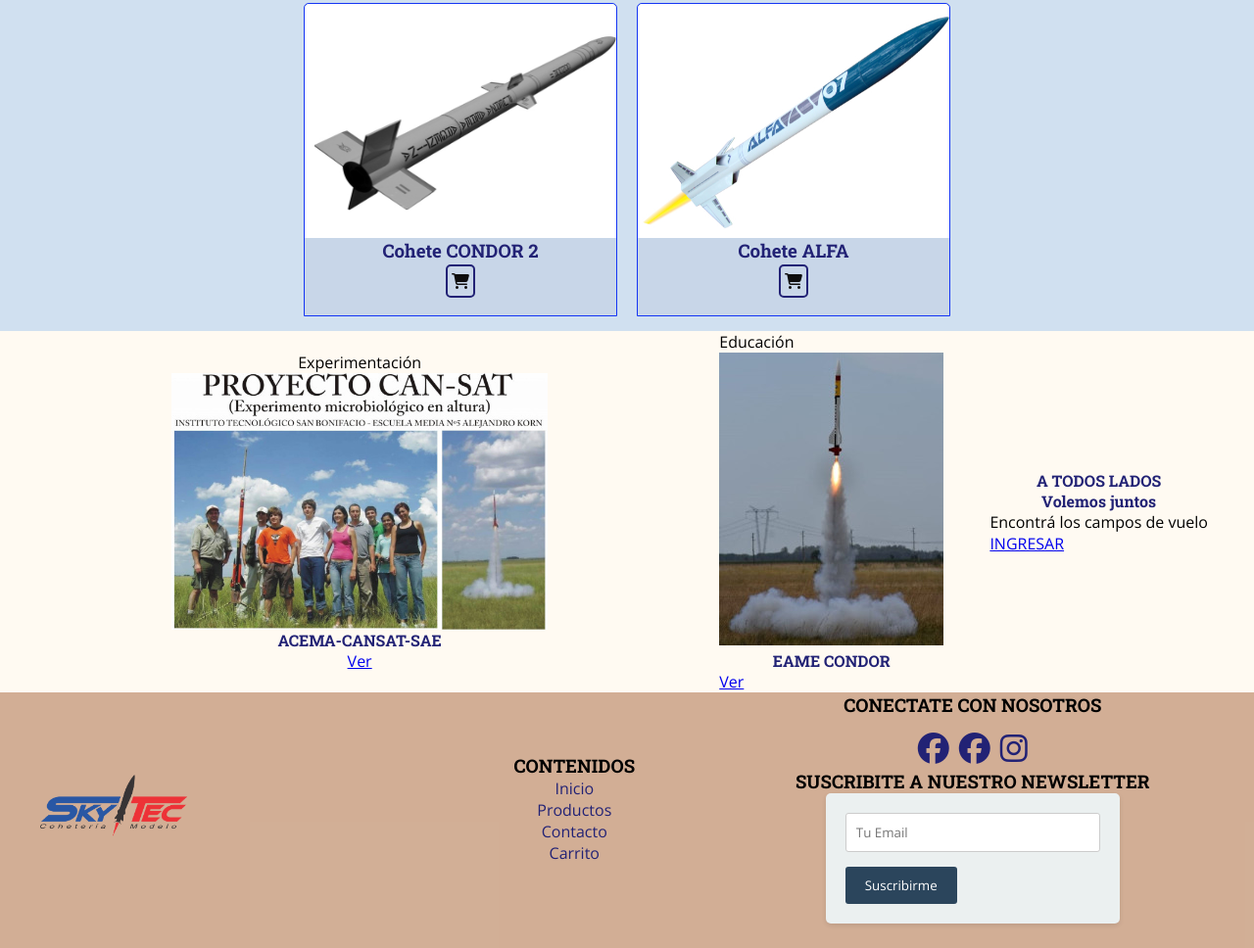
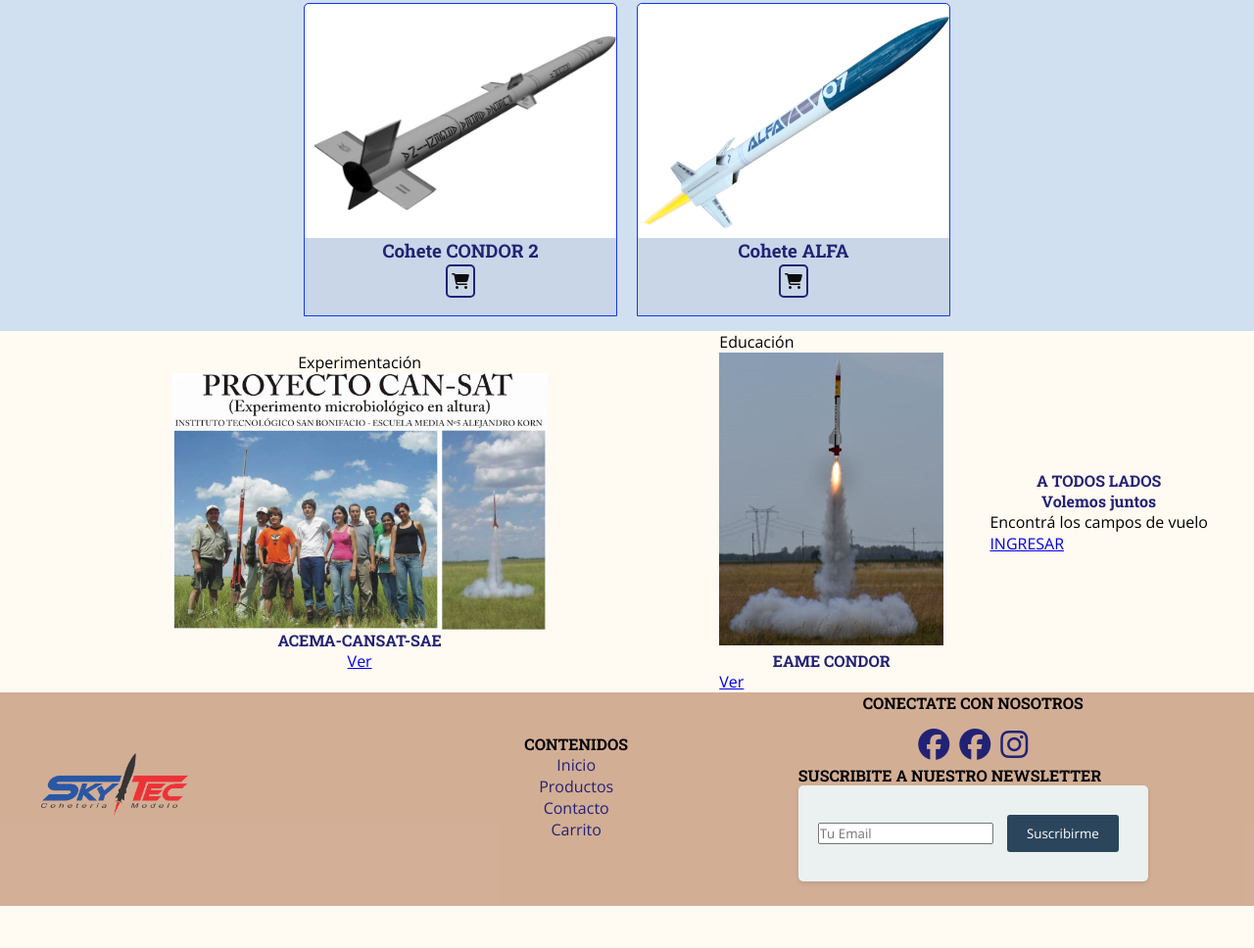
Before and after one commit to cecyllum/TalentoSkytec_CFontana, a plain HTML site: page index.html in a window 1280 px wide. Shown: the part 1194-2162 px from the top of the page at 98% size. After the commit the page ends 2119 px from the top, so only its background shows below. Drawn offline with nearby package versions, Linux system fonts and the light colour scheme.

Commit message:
Realizo nuevos cambios en el Index y en estilos.css

```diff
--- a/css/estilos.css
+++ b/css/estilos.css
@@ -65,8 +65,19 @@ body{
     }
 
 }
+/* Estilos para cuando achico la pantalla en el header */
+@media screen and (max-width: 768px) {
+    .listaItems{
+        flex-direction: column;
+        align-items: center;
+        padding: 0;
+        margin: 10px 0;
+        font-size: 0.3rem;
+    }
+}
 
-/*Estilos seccion principal del index*/
+
+/*Estilos para el main del index*/
 
 main{
     .principalIndex{
@@ -99,7 +110,7 @@ main{
             backdrop-filter: blur(15px);
 
             p{
-                font-size: 1.5rem;
+                font-size: 1rem;
 
             }
             a{
@@ -190,7 +201,12 @@ main{
     }
 }
 }
-
+/*responsive para el main*/
+@media screen and (max-width: 768px){
+    .contenedorTextoPrincipalIndex{
+        font-size:0.3rem;
+    }
+}
 .footer{
     display:flex;
     background-color: #a6643b80;
@@ -198,24 +214,23 @@ main{
     align-items: center;/*para centrar verticalmente*/
     gap:25px;
     padding-bottom: 25px;
+    h3{
+        font-size: 1rem;
+    }
     .logoFooter{
         width:25%;
-
         .logo{
             width: 200px;
         }
     }
     .contenidos{
         display: flex;
-    /* flex-direction: column; */
-
         width: 25%;
         flex-wrap: wrap;
         align-content: center;
         justify-content: center;
         align-items: center;
         ul{
-
             list-style: none;
             width:100%;
             li{
@@ -254,26 +269,24 @@ main{
                 }
 
             }
-
-
         }
         .suscripcion{
-            .form{
-                width: 300px;
+            .formSus{
                 margin: 0 auto;
                 padding: 20px;
                 background-color: #ebf0f0;
                 border-radius: 5px;
                 box-shadow: 0 2px 5px rgba(0, 0, 0, 0.1);
-                label {
-                    display: block;
-                    margin-bottom: 5px;
-                }
-                .botonSus {
+                justify-content: center;
+                flex-wrap: wrap;
+                align-items: center;
+                align-content: stretch;
+                flex-direction: column;
+                .botonSus{
                     background-color:#2b455c;
                     color: #fff;
                     padding: 10px 20px;
-                    margin:0 auto;
+                    margin:10px;
                     border: none;
                     border-radius: 3px;
                     cursor: pointer;
@@ -291,9 +304,7 @@ main{
 }
 /*formulario*/
 .bodyFormulario {
-
    background-color: #f2f2f2;
-
 }
 
 .form {
--- a/index.html
+++ b/index.html
@@ -50,38 +50,31 @@
           <img class="imgKits" src="./assets/img/mosquito_640.jpg" alt="Foto del modelo Mosquito" loading="lazy">
           <h3>Cohete MOSQUITO</h3>
 
-                    <a href=""><i
-                      class="fa-solid fa-cart-shopping"></i></a>
+          <a href=""><i class="fa-solid fa-cart-shopping"></i></a>
         </div>
         <div class="kits">
-                    <img class="imgKits" src="./assets/img/MPescador_640.jpg" alt="Foto del modelo M Pescador"
-                        loading="lazy">
+          <img class="imgKits" src="./assets/img/MPescador_640.jpg" alt="Foto del modelo M Pescador" loading="lazy">
           <h3>Cohete MARTIN PESCADOR</h3>
 
-                    <a href=""><i
-                            class="fa-solid fa-cart-shopping"></i></a>
+          <a href=""><i class="fa-solid fa-cart-shopping"></i></a>
         </div>
         <div class="kits">
-                    <img class="imgKits" src="./assets/img/apocalipsis_640.jpg" alt="Foto del modelo apocalipsis"
-                        loading="lazy">
+          <img class="imgKits" src="./assets/img/apocalipsis_640.jpg" alt="Foto del modelo apocalipsis" loading="lazy">
           <h3>Cohete APOCALIPSIS</h3>
 
-                    <a href=""><i
-                            class="fa-solid fa-cart-shopping"></i></a>
+          <a href=""><i class="fa-solid fa-cart-shopping"></i></a>
         </div>
         <div class="kits">
           <img class="imgKits" src="./assets/img/Condor2_640.jpg" alt="Foto del modelo Condor 2" loading="lazy">
           <h3>Cohete CONDOR 2</h3>
 
-                    <a href=""><i
-                            class="fa-solid fa-cart-shopping"></i></a>
+          <a href=""><i class="fa-solid fa-cart-shopping"></i></a>
         </div>
         <div class="kits">
           <img class="imgKits" src="./assets/img/alfa_640.jpg" alt="Foto del modelo Alfa" loading="lazy">
           <h3>Cohete ALFA</h3>
 
-                    <a href=""><i
-                            class="fa-solid fa-cart-shopping"></i></a>
+          <a href=""><i class="fa-solid fa-cart-shopping"></i></a>
         </div>
 
       </section>
@@ -153,7 +146,7 @@
 
       <div class="suscripcion">
         <h3>SUSCRIBITE A NUESTRO NEWSLETTER</h3>
-           <div class="form">
+        <div class="formSus">
           <form action="">
             <input type="email" placeholder="Tu Email" id="emailSuscripcion" name="emailSuscripcion">
             <button class="botonSus" type="submit">Suscribirme</button>
```
Lines whose indentation alone changed are shown as unchanged.
